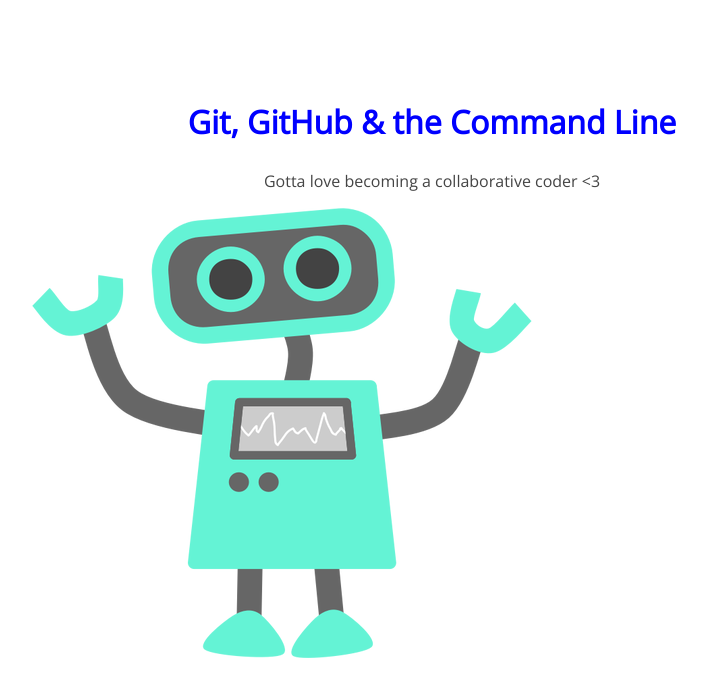
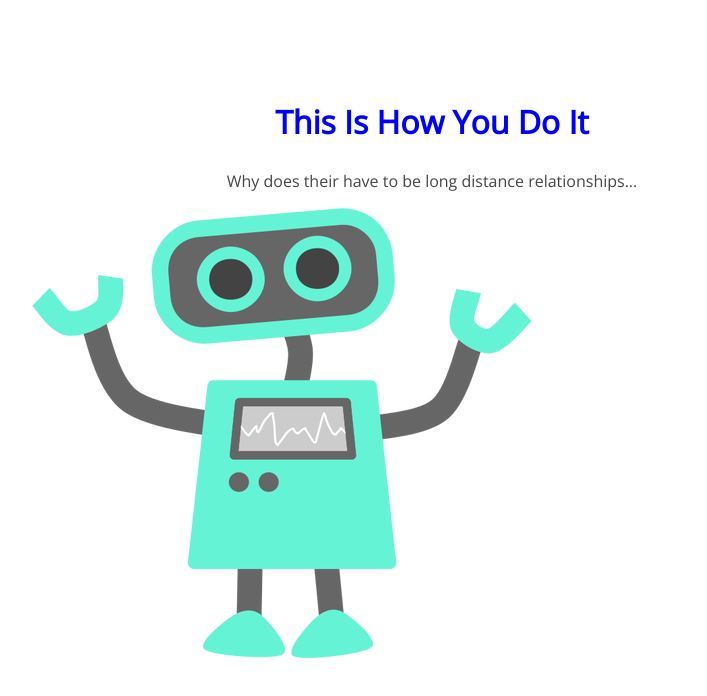
Before and after one commit to dwnmt/105-project, a plain HTML site: page index.html in a window 1280 px wide. Shown: the whole page, without its empty margins (208-915 px from the left). Drawn offline with nearby package versions, Linux system fonts and the light colour scheme.

Commit message:
changed section content

```diff
--- a/index.html
+++ b/index.html
@@ -8,8 +8,8 @@
 </head>
 <body>
 	<section>
-		<h1>Git, GitHub & the Command Line</h1>
-		<p>Gotta love becoming a collaborative coder <3</p>
+		<h1>This Is How You Do It</h1>
+		<p>Why does their have to be long distance relationships...</p>
 		<img src="img/happy-blue-robot.png">
 	</section>
 </body>
```
